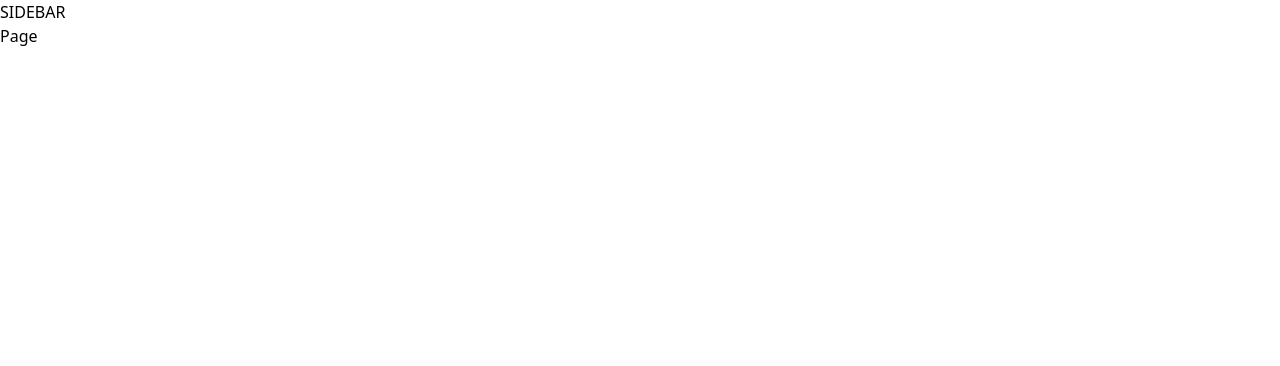
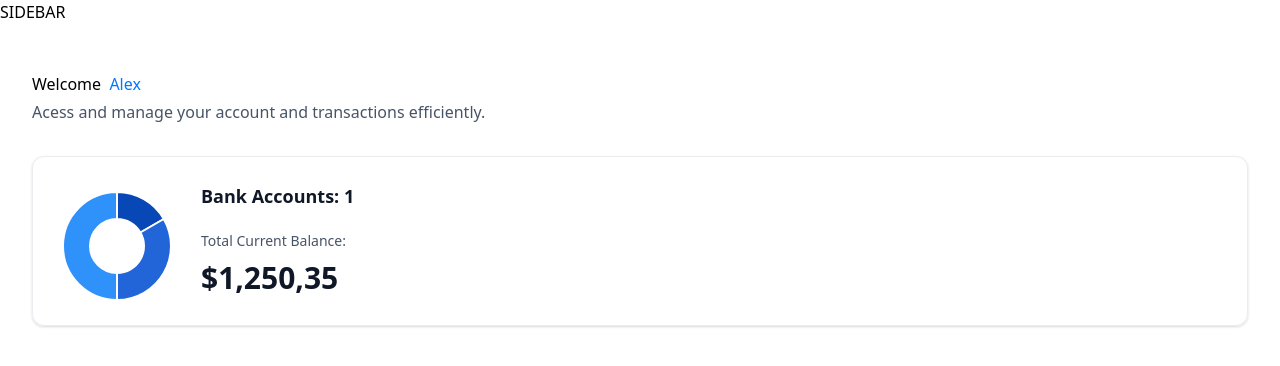
Before and after one commit to AlexZhelyazko/Bank-App, a Next.js app: page / in a window 1280 px wide. Shown: the top 366 px of the page. Built offline with nearby package versions, Linux system fonts and the light colour scheme.

Commit message:
add: home page

```diff
--- a/app/(root)/page.tsx
+++ b/app/(root)/page.tsx
@@ -1,7 +1,28 @@
+import HeaderBox from "@/components/HeaderBox";
+import TotalBalanceBox from "@/components/TotalBalanceBox";
 import React from "react";
 
-const Page = () => {
-  return <div>Page</div>;
+const Home = () => {
+  const loggedIn = { firstName: "Alex" };
+  return (
+    <section className="home">
+      <div className="home-content">
+        <header className="home-header">
+          <HeaderBox
+            type="greeting"
+            title="Welcome"
+            user={loggedIn?.firstName || "Guest"}
+            subtext="Acess and manage your account and transactions efficiently."
+          />
+          <TotalBalanceBox
+            accounts={[]}
+            totalBanks={1}
+            totalCurrentBalance={1250.35}
+          />
+        </header>
+      </div>
+    </section>
+  );
 };
 
-export default Page;
+export default Home;
--- /dev/null
+++ b/components/AnimatedCounter.tsx
@@ -0,0 +1,13 @@
+"use client";
+import React from "react";
+import CountUp from "react-countup";
+
+const AnimatedCounter = ({ amount }: { amount: number }) => {
+  return (
+    <div className="w-full">
+      <CountUp end={amount} decimal="," prefix="$" duration={1} decimals={2} />
+    </div>
+  );
+};
+
+export default AnimatedCounter;
--- /dev/null
+++ b/components/DoughnutChart.tsx
@@ -0,0 +1,23 @@
+"use client";
+
+import React from "react";
+import { Chart as ChartJS, ArcElement, Tooltip, Legend } from "chart.js";
+import { Doughnut } from "react-chartjs-2";
+
+ChartJS.register(ArcElement, Tooltip, Legend);
+
+const DoughnutChart = ({ accounts }: DoughnutChartProps) => {
+  const data = {
+    datasets: [
+      {
+        label: "Banks",
+        data: [1250, 2500, 3750],
+        backgroundColor: ["#0747b6", "#2265d8", "#2f91fa"],
+      },
+    ],
+    labes: ["Bank 1", "Bank 2", "Bank 3"],
+  };
+  return <Doughnut data={data} />;
+};
+
+export default DoughnutChart;
--- /dev/null
+++ b/components/HeaderBox.tsx
@@ -0,0 +1,22 @@
+import React from "react";
+
+const HeaderBox = ({
+  type = "title",
+  title,
+  subtext,
+  user,
+}: HeaderBoxProps) => {
+  return (
+    <div className="header-box">
+      <h1 className="header-box-titlte">
+        {title}
+        {type === "greeting" && (
+          <span className="text-bankGradient">&nbsp; {user}</span>
+        )}
+      </h1>
+      <p className="header-box-subtext">{subtext}</p>
+    </div>
+  );
+};
+
+export default HeaderBox;
--- /dev/null
+++ b/components/TotalBalanceBox.tsx
@@ -0,0 +1,28 @@
+import React from "react";
+import AnimatedCounter from "./AnimatedCounter";
+import DoughnutChart from "./DoughnutChart";
+
+const TotalBalanceBox = ({
+  accounts = [],
+  totalBanks,
+  totalCurrentBalance,
+}: TotlaBalanceBoxProps) => {
+  return (
+    <section className="total-balance">
+      <div className="total-balance-chart">
+        <DoughnutChart accounts={accounts} />
+      </div>
+      <div className="flex flex-col gap-6">
+        <h2 className="header-2">Bank Accounts: {totalBanks}</h2>
+        <div className="flex flex-col gap-2">
+          <p className="total-balance-label">Total Current Balance:</p>
+          <div className="total-balance-amount flex-center gap-2">
+            <AnimatedCounter amount={totalCurrentBalance} />{" "}
+          </div>
+        </div>
+      </div>
+    </section>
+  );
+};
+
+export default TotalBalanceBox;
--- a/package.json
+++ b/package.json
@@ -9,11 +9,15 @@
     "lint": "next lint"
   },
   "dependencies": {
+    "chart.js": "^4.4.2",
     "class-variance-authority": "^0.7.0",
     "clsx": "^2.1.1",
     "lucide-react": "^0.378.0",
     "next": "14.2.3",
+    "query-string": "^9.0.0",
     "react": "^18",
+    "react-chartjs-2": "^5.2.0",
+    "react-countup": "^6.5.3",
     "react-dom": "^18",
     "tailwind-merge": "^2.3.0",
     "tailwindcss-animate": "^1.0.7"
```
Also changed, not shown: components/ui/button.tsx (added), 1 other file (tests, documents, lock files or other folders).
